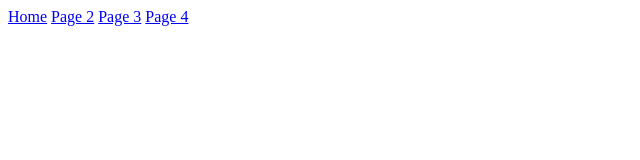
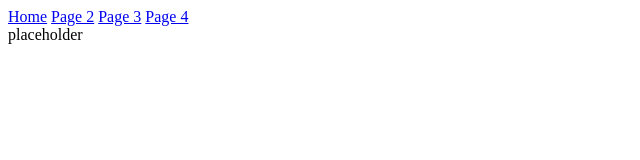
Before and after one commit to BG689/SANDBOX, a plain HTML site: page index.html in a window 1280 px wide. Shown: the full height of the page, 0-640 px from the left. Drawn offline with Linux system fonts and the light colour scheme.

Commit message:
Moved nav and created a div container

```diff
--- a/index.html
+++ b/index.html
@@ -4,6 +4,8 @@
     <meta charset="utf-8" />
     <meta name="viewport" content="width=device-width" />
     <title>Website-1</title>
+  </head>
+  <header>
     <nav>
       <div class="nav-container">
         <a href="placeholder">Home</a>
@@ -12,8 +14,10 @@
         <a href="placeholder">Page 4</a>
       </div>
     </nav>
- </head>
+  </header>
   <body>
-
+    <div id="Container-1">
+      <div>placeholder</div>
+    </div>
   </body>
 </html>
```
Also changed, not shown: styles.css (added). Lines whose indentation alone changed are shown as unchanged.
